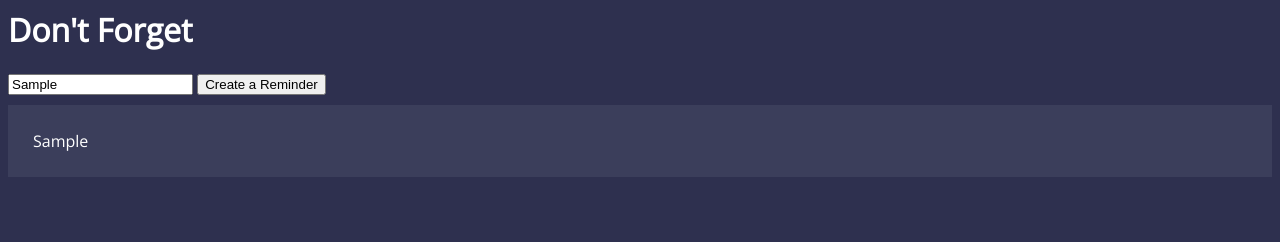
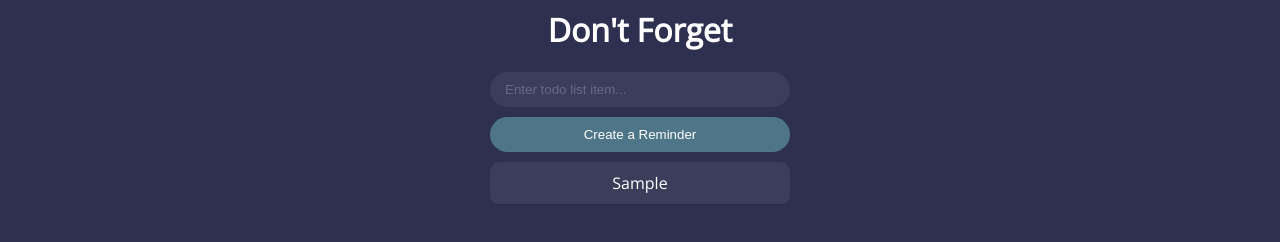
Before and after one commit to jjmortimer/-Do-not-Forget, a plain HTML site: page index.html in a window 1280 px wide. Both pictures are taken after typing "Sample" into the empty fields and a click on the button "Create a Reminder". Drawn offline with nearby package versions, Linux system fonts and the light colour scheme.

Commit message:
Lumen added cSS

```diff
--- a/index.html
+++ b/index.html
@@ -2,14 +2,13 @@
 
   <head>
     <meta charset="UTF-8">
-    <meta name="viewport"
-    content="width=device-width, initial-scale=1.0">
+    <meta name="viewport" content="width=device-width, initial-scale=1.0">
 
 
     <title>Don't Forget</title>
+
     <link rel="preconnect" href="https://fonts.gstatic.com">
-<link href="https://fonts.googleapis.com/css2?family=Open+Sans:wght@300;400&display=swap" rel="stylesheet">
-
+    <link href="https://fonts.googleapis.com/css2?family=Open+Sans&display=swap" rel="stylesheet">
     <script src="https://ajax.googleapis.com/ajax/libs/jquery/3.5.1/jquery.min.js"></script>
     <link rel="stylesheet" href="/style.css">
     <script src="/main.js"></script>
@@ -18,15 +17,19 @@
 
   <body>
 
-    <h1>Don't Forget</h1>
+    <div class="wrapper">
 
-    <input type="text" id="todo1" value="">
+      <h1>Don't Forget</h1>
 
-    <button id="my-button" class="addBtn">Create a Reminder</button>
+      <input type="text" id="input" value="" placeholder="Enter todo list item...">
 
-    <div id="todos">
+      <button id="my-button" class="addBtn">Create a Reminder</button>
+      <div class="clearfix"></div>
+
+      <div id="todos">
+      </div>
+
     </div>
-
   </body>
 
 </html>
--- a/main.js
+++ b/main.js
@@ -1,20 +1,46 @@
 var todos = [];
 
 function addToDo() {
-  var inputValue = $('#todo1').val();
+  var inputValue = $('#input').val();
+  if (!inputValue) return;
+  $('#input').val('');
   $("#todos").append('<div class="todo">' + inputValue + '</div>');
   todos.push(inputValue);
-  console.log(todos);
   localStorage.setItem('todos', JSON.stringify(todos));
+
+  completeTasks();
+}
+
+function completeTasks() {
+  $('.todo').click(function(e) {
+  	// Remove element
+    $(e.target).remove();
+    var value = $(e.target).text();
+    // Remove from array
+    var index = todos.indexOf(value);
+    if (index !== -1) { todos.splice(index, 1); }
+    // Save updated todos
+    localStorage.setItem('todos', JSON.stringify(todos));
+  });
 }
 
 $(document).ready(function() {
-    $("#my-button").bind("click", addToDo);
-  var todos = localStorage.getItem('todos');
-    todos = JSON.parse(todos);
+  // Bind functions
+  $("#my-button").bind("click", addToDo);
+  $("#input").bind('keypress', function(e) {
+    if (e.which == 13) {
+      addToDo();
+    }
+  });
 
+  // Load saved todos
+  todos = localStorage.getItem('todos');
+  if (!todos) return;
+  todos = JSON.parse(todos);
   for (i = 0; i < todos.length; i++) {
     $("#todos").append('<div class="todo">' + todos[i] + '</div>');
   }
 
+  // Bind complete tasks function to todos
+  completeTasks();
 });
--- a/style.css
+++ b/style.css
@@ -1,19 +1,69 @@
-html{
-  font-family:"Open Sans";
+html {
+  font-family: "Open Sans";
+}
+
+*,
+*::before,
+*::after {
+  box-sizing: border-box;
+}
+
+body {
+  background: #2e304f;
+  color: white;
+  text-align: center;
+}
+
+.wrapper {
+  max-width: 300px;
+  margin: auto;
+}
+
+input {
+  background: #3b3e5b;
+  border: none;
+  display: block;
+  width: 100%;
+  border-radius: 20px;
+  padding: 10px 15px;
+  color: white;
+  outline: none !important;
+}
+
+input::placeholder {
+  /* Chrome, Firefox, Opera, Safari 10.1+ */
+  color: #68688d;
+}
+
+
+button {
+  margin-top: 10px;
+  border-radius: 50px;
+  float: right;
+  padding: 10px 20px;
+  width: 100%;
+  border: none;
+  outline: none;
+  background: #4e7588;
+  color: white;
+  cursor: pointer;
 }
 
 #todos {
-  padding: 20px;
-  border: 1px ;
+  padding: 0px 0px;
+  background: #3b3e5b;
   margin-top: 10px;
-  background: #3b3e5b;
+  border-radius: 10px;
 }
 
 .todo {
-  padding: 5px;
+  padding: 10px;
+  border-bottom: 1px solid #272a45;
+  cursor: pointer;
 }
 
-body{
-  background-color: #2e304f;
-  color: white;
+.clearfix::after {
+  content: "";
+  clear: both;
+  display: table;
 }
```
